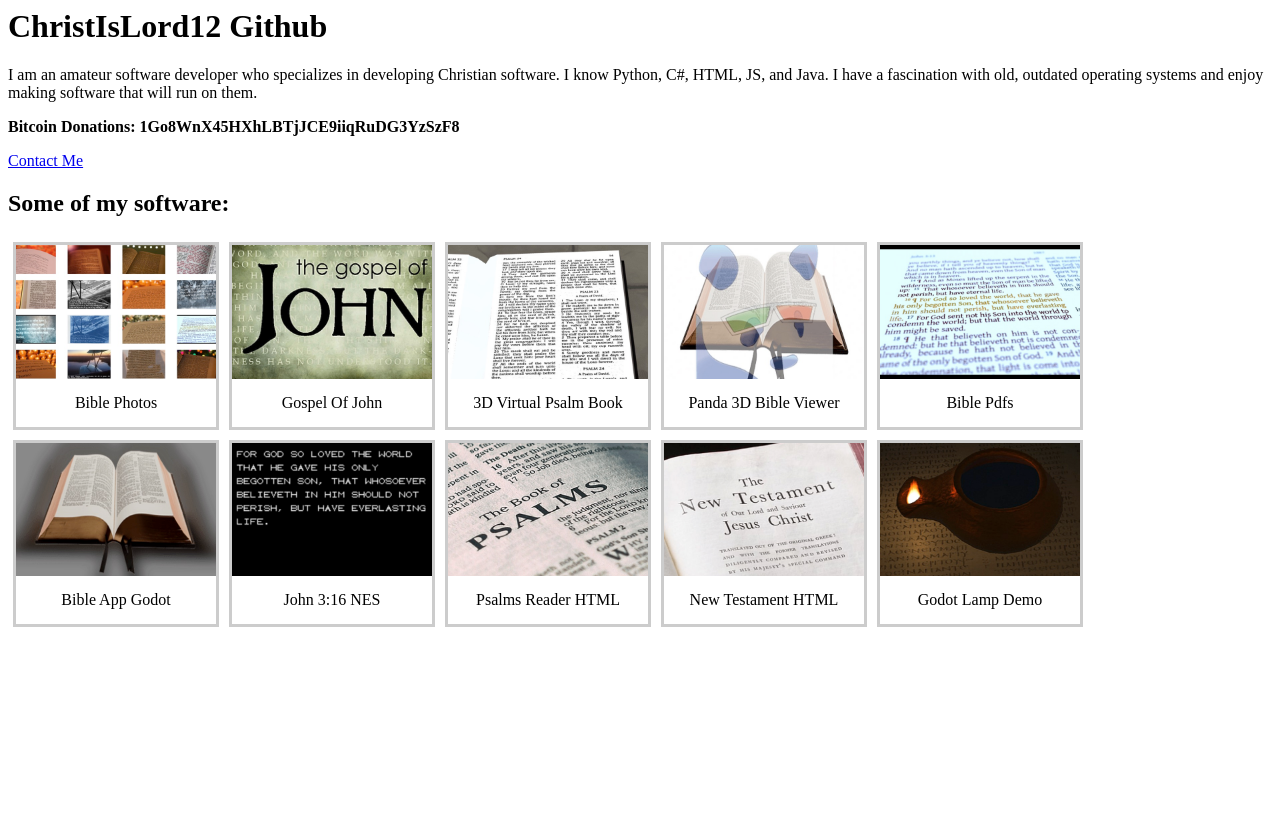
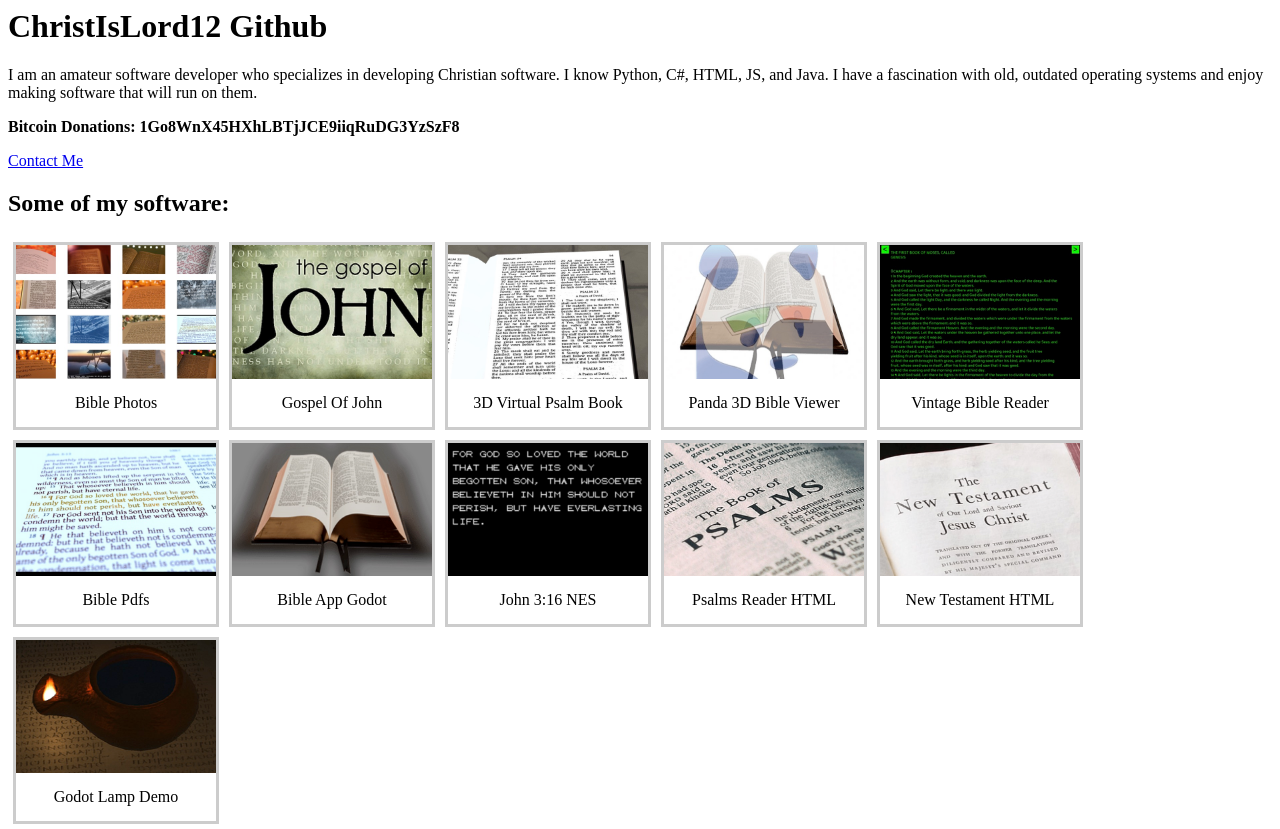
Before and after one commit to christislord12/christislord12.github.io, a plain HTML site: page index.html in a window 1280 px wide. Before the commit the page ends 800 px from the top, so only its background shows below. Drawn offline with Linux system fonts and the light colour scheme.

Commit message:
Add files via upload

```diff
--- a/index.html
+++ b/index.html
@@ -72,6 +72,13 @@ div.credits {
   <div class="desc">Panda 3D Bible Viewer</div>
 </div>
 
+<div class="gallery">
+  <a target="_blank" href="https://github.com/christislord12/Vintage-Bible-Reader">
+    <img src="thumbs/VintageBibleReader.jpg" alt="VintageBibleReader" width="300" height="200">
+  </a>
+  <div class="desc">Vintage Bible Reader</div>
+</div>
+
 
 <div class="gallery">
   <a target="_blank" href="https://christislord12.github.io/Bible-Pdfs">
```
Also changed, not shown: thumbs/VintageBibleReader.jpg (added).
